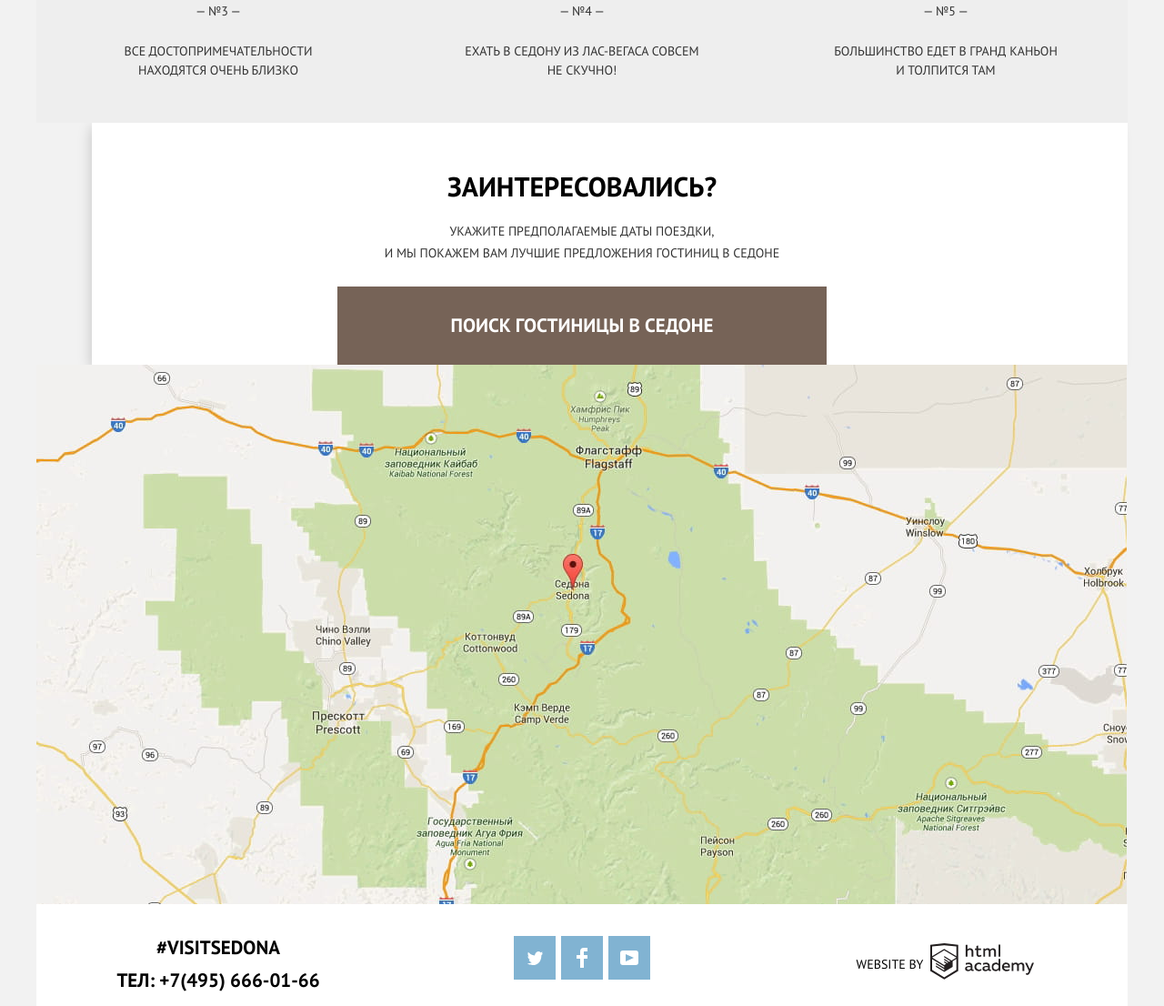
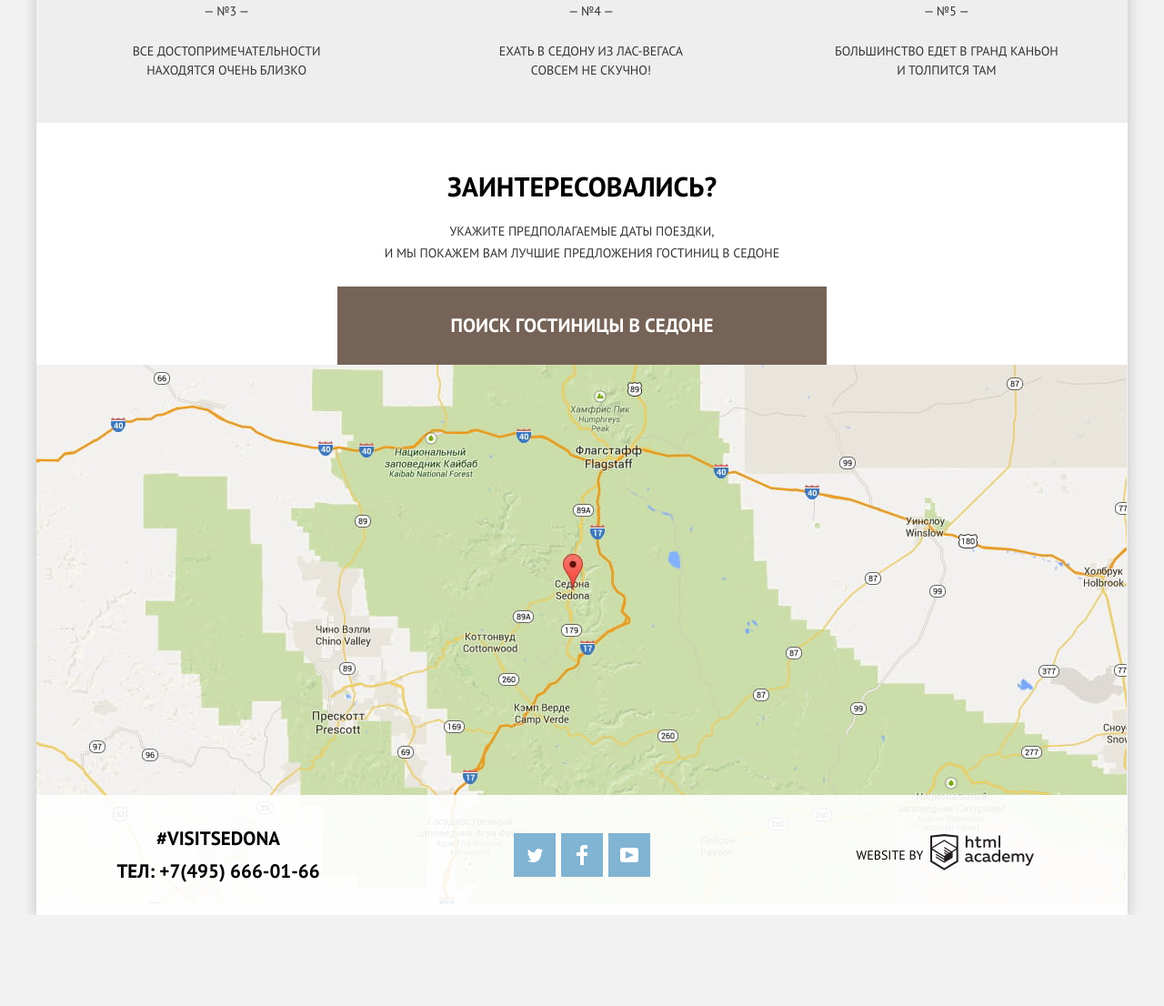
Before and after one commit to htmlacademy-htmlcss/1707573-sedona-30, a plain HTML site: page 7/index.html in a window 1280 px wide. Shown: the part 1694-2800 px from the top of the page at 91% size. After the commit the page ends 2700 px from the top, so only its background shows below. Drawn offline with Linux system fonts and the light colour scheme.

Commit message:
:heavy_check_mark: Сборка #7

```diff
--- a/7/css/style.css
+++ b/7/css/style.css
@@ -32,6 +32,7 @@
   --basic-light: #BDBBBC;
   --basic-white: #ffffff;
   --basic-white-rgba: rgba(255,255,255,0.3);
+  --basic-white-opacity: rgba(255, 255, 255, 0.9);
 
   --basic-bg: #F2F2F2;
   --basic-bg-hover: #EBEBEB;
@@ -135,7 +136,7 @@ img {
 
 .site-navigation {
   display: grid;
-  grid-template-columns: 1fr 1fr 1fr 1fr;
+  grid-template-columns: 226px 226px 149px 226px 226px;
   margin: 0;
   padding: 0;
   padding-left: 73px;
@@ -150,7 +151,8 @@ img {
 }
 
 .site-navigation-item:nth-child(3) {
-  margin-left: 149px;
+  grid-column-start: 4;
+  grid-column-end: 5;
 }
 
 .site-navigation-item:nth-child(3),
@@ -250,8 +252,7 @@ img {
 
 .features-list,
 .features-rest-list {
-  display: grid;
-  grid-template-columns: 400px 400px 400px;
+  display: flex;
   margin: 0;
   padding: 0;
   list-style: none;
@@ -265,12 +266,6 @@ img {
   padding: 60px 58px;
   background-color: var(--basic-white);
   text-align: center;
-}
-
-.features-item:first-child {
-  margin-left: 61px;
-  padding-left: 12px;
-  box-shadow: 0px 5px 15px rgba(0, 1, 1, 0.2);
 }
 
 .features-list .heading {
@@ -307,26 +302,9 @@ img {
 }
 
 .appointment-content {
-  margin-left: 61px;
   padding-top: 58px;
   background-color: var(--basic-white);
   position: relative;
-}
-
-.appointment-content::before {
-  content: "";
-  position: absolute;
-  top: 0;
-  left: 0;
-  bottom: 0;
-  width: 99%;
-  background-color: inherit;
-  box-shadow: 0px 5px 15px rgba(0, 1, 1, 0.2);
-  z-index: -1;
-}
-
-.appointment-content .content-inner {
-  margin-left: -61px;
 }
 
 .appointment .heading {
@@ -613,12 +591,15 @@ img {
 
 /* Footer */
 
-.main-footer .wrapper {
+.main-footer {
   display: grid;
   grid-template-columns: 1fr 1fr 1fr;
+  align-items: center;
+  position: relative;
+  margin-top: -120px;
   padding-top: 35px;
   padding-bottom: 35px;
-  background-color: var(--basic-white);
+  background-color: var(--basic-white-opacity);
 }
 
 .footer-contacts,
--- a/7/index.html
+++ b/7/index.html
@@ -15,9 +15,8 @@
 </head>
 
   <body>
-
+    <div class="container shadow">
       <header class="main-header ">
-        <div class="container">
         <h1 class="d_none">Добро пожаловать в Седону</h1>
 
         <nav class="main-navigation">
@@ -36,12 +35,9 @@
           <h2 class="banner-title d_none">Приветствие</h2>
           <img src="img/banner-logo.svg" width="457" height="351" alt="Добро пожаловать в Седону" class="banner-img">
         </div>
-        </div>
       </header>
 
       <main>
-
-        <div class="container">
         <section class="features">
           <h1 class="d_none">Преимущества Седоны</h1>
 
@@ -119,7 +115,6 @@
 
         <section class="appointment">
           <div class="appointment-content">
-              <div class="content-inner">
             <h1 class="heading">Заинтересовались?</h1>
             <p class="appointment-info">Укажите предполагаемые даты поездки,<br>
               и мы покажем вам лучшие предложения гостиниц в Седоне</p>
@@ -127,16 +122,12 @@
               <button type="button" class="button">Поиск гостиницы в Седоне</button>
             </p>
           </div>
-            </div>
           <!-- Здесь будет карта -->
           <img src="img/map.jpg" width="1199" height="594" alt="Карта" class="map-img">
         </section>
-        </div>
-
       </main>
 
       <footer class="main-footer">
-        <div class="container wrapper">
         <section class="footer-contacts">
           <h2 class="d_none">Как с нами связаться</h2>
           <p class="footer-info">
@@ -177,8 +168,8 @@
             </svg>
           </a>
         </p>
+      </footer>
     </div>
-      </footer>
+  </body>
 
-  </body>
 </html>
```
Lines whose indentation alone changed are shown as unchanged.
